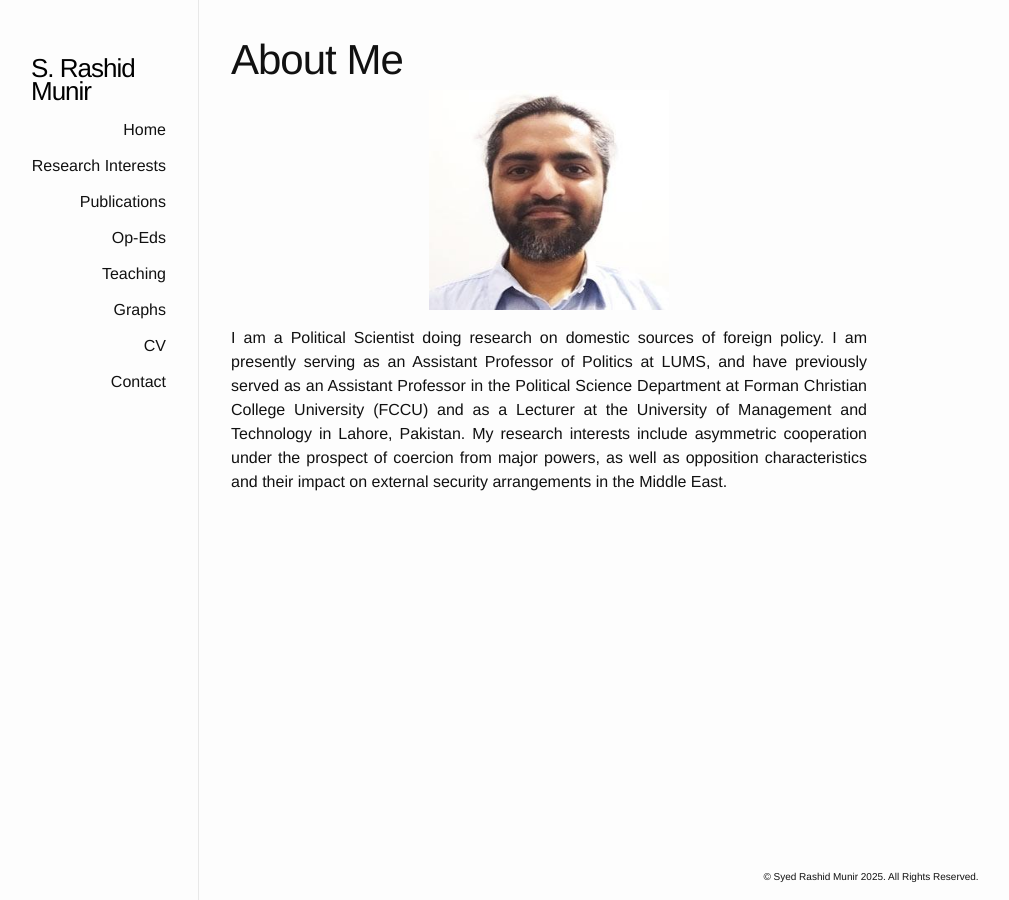
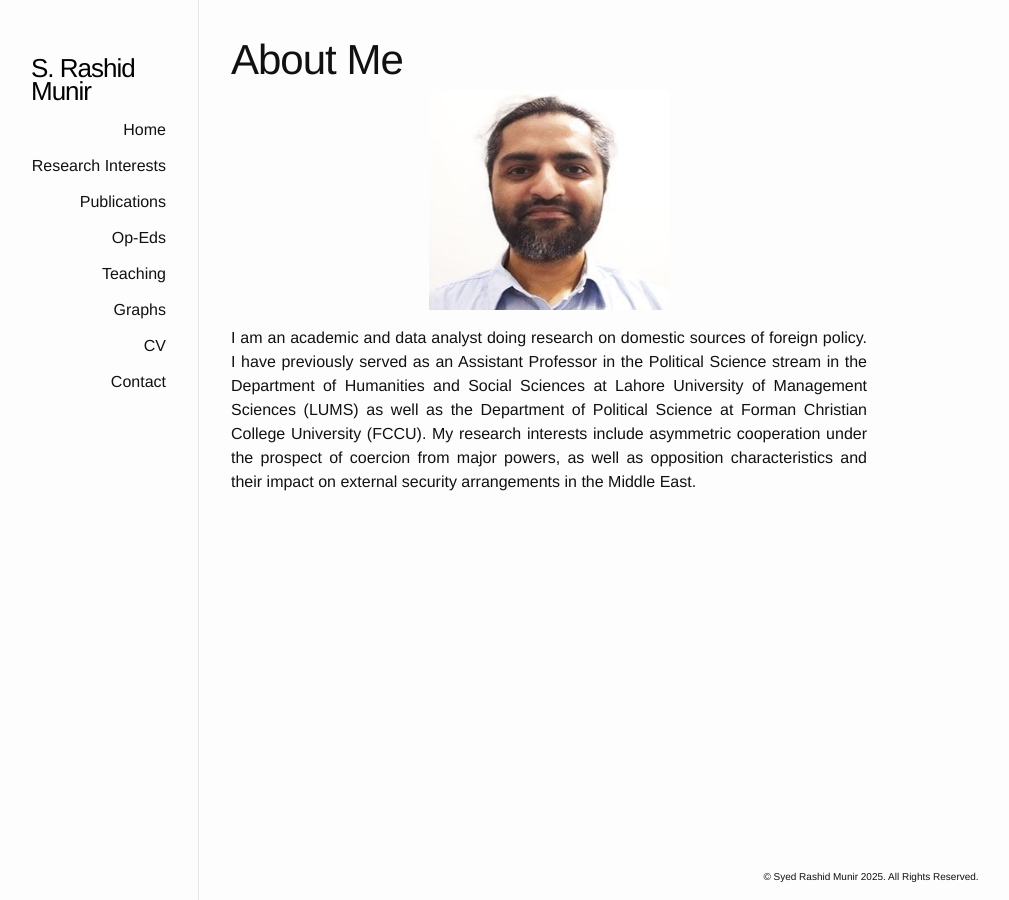
Before and after one commit to srmunir/srmunir.github.io, a Jekyll site: the page built from index.html, in a window 1280 px wide. Shown: the whole page, without its empty margins (191-1200 px from the left). Built offline with Jekyll 4.4.1, drawn with Linux system fonts in a browser that asks for light colours.

Commit message:
Updated index.html to show job change

```diff
--- a/index.html
+++ b/index.html
@@ -11,6 +11,6 @@ title: About Me
 <center><img src="photos/profile4.jpg" class="centerImage" alt="Profile" aligh="middle" height="220" width="240"></center>
       <p></p>
 
-<p align="justify">I am a Political Scientist doing research on domestic sources of foreign policy. I am presently serving as an Assistant Professor of Politics at LUMS, and have previously served as an Assistant Professor in the Political Science Department at Forman Christian College University (FCCU) and as a Lecturer at the University of Management and Technology in Lahore, Pakistan. My research interests include asymmetric cooperation under the prospect of coercion from major powers, as well as opposition characteristics and their impact on external security arrangements in the Middle East.</p>
+<p align="justify">I am an academic and data analyst doing research on domestic sources of foreign policy. I have previously served as an Assistant Professor in the Political Science stream in the Department of Humanities and Social Sciences at Lahore University of Management Sciences (LUMS) as well as the Department of Political Science at Forman Christian College University (FCCU). My research interests include asymmetric cooperation under the prospect of coercion from major powers, as well as opposition characteristics and their impact on external security arrangements in the Middle East.</p>
       </div>
 </div>
```
